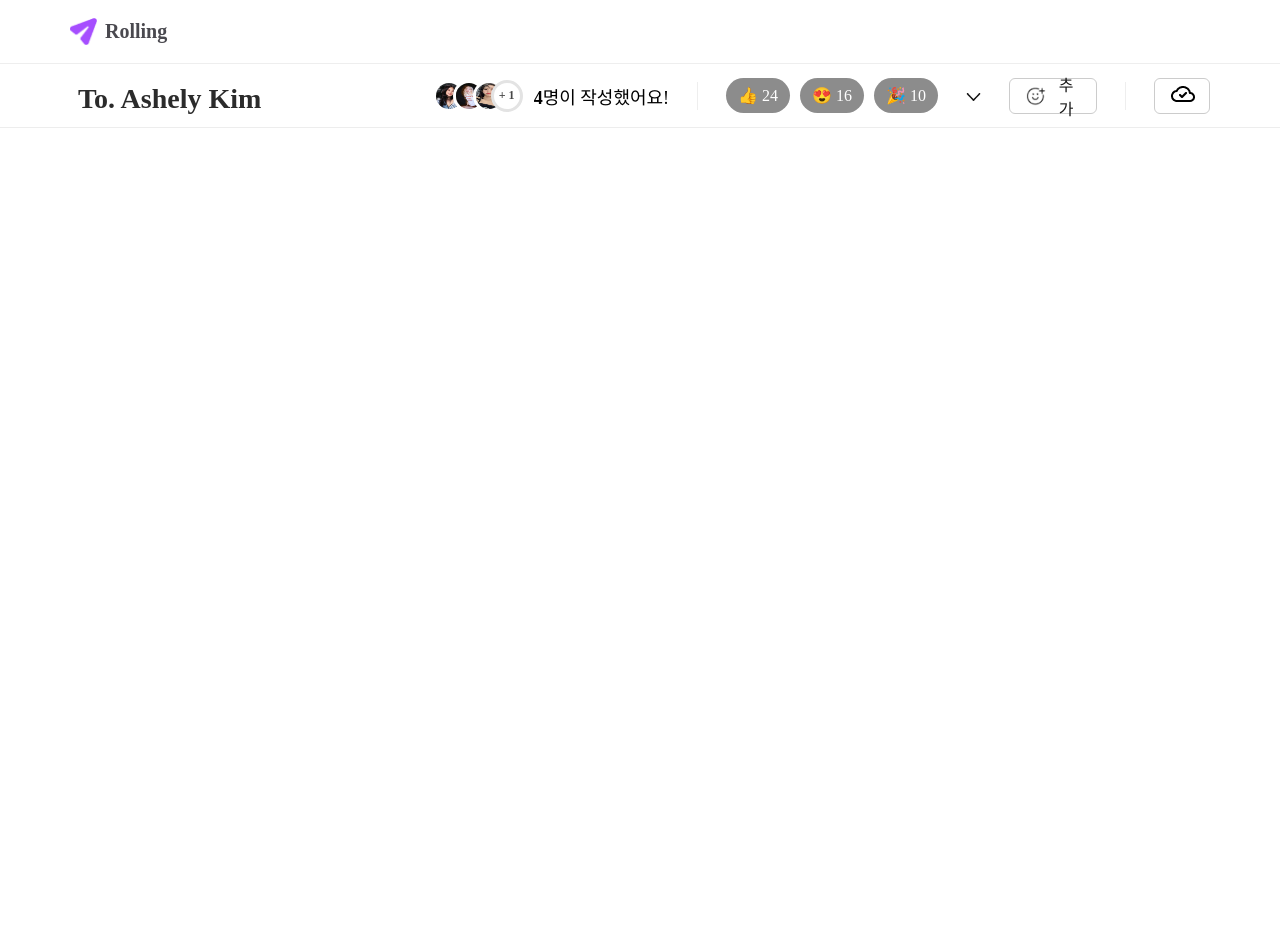
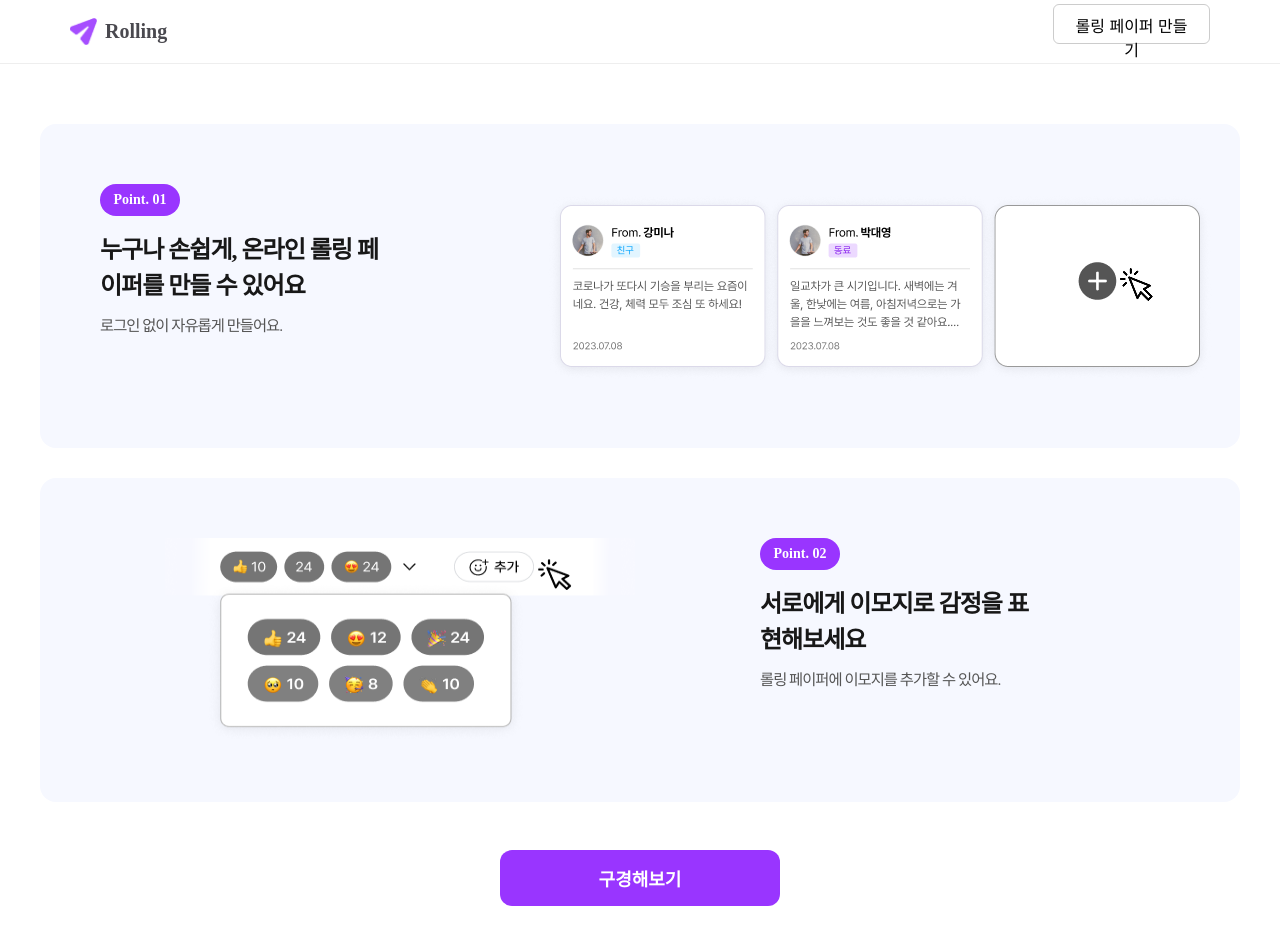
Before and after one commit to RollingPaperFE/RollingPaper, a React (Vite) app: page / in a window 1280 px wide. Before the commit the page ends 800 px from the top, so only its background shows below. Built offline with nearby package versions, Linux system fonts and the light colour scheme.

Commit message:
Feat: 라우터 설정

```diff
--- a/src/App.jsx
+++ b/src/App.jsx
@@ -1,32 +1,16 @@
-import { BrowserRouter } from "react-router-dom";
-import Header from "./Header/Header";
+import { BrowserRouter, Route, Routes } from "react-router-dom";
+import HomePage from "./pages/Home/HomePage";
+import BestAndNewestListPage from "./pages/BestAndNewest/BestAndNewestListPage";
 
 const App = () => {
   return (
     <BrowserRouter>
-      <Header />
+      <Routes>
+        <Route path="/" element={<HomePage />} />
+        <Route path="list" element={<BestAndNewestListPage />} />
+      </Routes>
     </BrowserRouter>
   );
 };
 
 export default App;
-
-// /**
-//  * App 컴포넌트가 저희 프로젝트의 루트 컴포넌트가 될 것 같습니다.
-//  * 여기에서 react-router를 통해 각각의 페이지를 연결지어주는 역할만 해주고
-//  * 각각의 페이지 및 컴포넌트는 src 디렉토리 아래에 생성하여 만들어 주시면 될 것 같습니다.
-//  * UI파트가 완성되기전까지는 본인이 만든 페이지나 컴포넌트를 App컴포넌트의 div태그를 삭제후 각자가 만든 컴포넌트를 넣어서 확인해주시고
-//  * git에 커밋할때는 div태그안의 내용을 원상복구해주시고 커밋해주시면 감사하겠습니다!
-//  *
-//  * 클론한 뒤 "npm i" 명령어를 터미널에 입력하시면 node_modules가 자동으로 설치됩니다.
-//  * 로컬 주소를 얻으려면 "npm run dev" 명령어를 터미널에 입력하시면 됩니다.
-//  *
-//  * feature/작업이름 형식의 브랜치를 만들어서 작성 후 push해주시면 됩니다!
-//  *
-//  * 추가적으로 axios와 react-router-dom 패키지는 미리 설치하였으니 참고하시면 좋을것 같습니다!!
-//  */
-// const App = () => {
-//   return <div>여기서 이 글 내용을 삭제하고 컴포넌트 넣어서 확인하세요!</div>;
-// };
-
-// export default App;
--- a/src/pages/BestAndNewest/BestAndNewestListPage.jsx
+++ b/src/pages/BestAndNewest/BestAndNewestListPage.jsx
@@ -1,15 +1,22 @@
+import { Link } from "react-router-dom";
 import RecipientCardList from "./RecipientCardList";
 import bestAndNewestStyle from "./BestAndNewestListPage.module.css";
+import HeaderButton from "../../Header/HeaderButton";
 
 const BestAndNewestListPage = () => {
   return (
-    <div className={bestAndNewestStyle["list-page"]}>
-      <RecipientCardList title={"인기 롤링 페이퍼 🔥"} sort={"like"} />
-      <RecipientCardList title={"최근에 만든 롤링 페이퍼 ⭐️"} />
-      <div className={bestAndNewestStyle["btn-container"]}>
-        <div className={bestAndNewestStyle["create-btn"]}>나도 만들어보기</div>
+    <>
+      <HeaderButton isMake={true} />
+      <div className={bestAndNewestStyle["list-page"]}>
+        <RecipientCardList title={"인기 롤링 페이퍼 🔥"} sort={"like"} />
+        <RecipientCardList title={"최근에 만든 롤링 페이퍼 ⭐️"} />
+        <div className={bestAndNewestStyle["btn-container"]}>
+          <Link to={"/post"} className={bestAndNewestStyle["create-btn"]}>
+            나도 만들어보기
+          </Link>
+        </div>
       </div>
-    </div>
+    </>
   );
 };
 
--- a/src/pages/BestAndNewest/BestAndNewestListPage.module.css
+++ b/src/pages/BestAndNewest/BestAndNewestListPage.module.css
@@ -25,6 +25,7 @@
   border: none;
   border-radius: 12px;
   cursor: pointer;
+  text-decoration: none;
 }
 
 /* Tablet */
--- a/src/pages/Home/HomePage.jsx
+++ b/src/pages/Home/HomePage.jsx
@@ -1,4 +1,6 @@
+import { Link } from "react-router-dom";
 import HomeBanner from "./HomeBanner";
+import HeaderButton from "../../Header/HeaderButton";
 import homeStyle from "./HomePage.module.css";
 
 const bannerList = [
@@ -20,11 +22,16 @@ const bannerList = [
 
 const HomePage = () => {
   return (
-    <div className={homeStyle["homepage"]}>
-      <HomeBanner {...bannerList[0]} />
-      <HomeBanner {...bannerList[1]} />
-      <div className={homeStyle["link-btn"]}>구경해보기</div>
-    </div>
+    <>
+      <HeaderButton isMake={true} />
+      <div className={homeStyle["homepage"]}>
+        <HomeBanner {...bannerList[0]} />
+        <HomeBanner {...bannerList[1]} />
+        <Link to={"/list"} className={homeStyle["link-btn"]}>
+          구경해보기
+        </Link>
+      </div>
+    </>
   );
 };
 
--- a/src/pages/Home/HomePage.module.css
+++ b/src/pages/Home/HomePage.module.css
@@ -22,6 +22,7 @@
   border: none;
   border-radius: 12px;
   cursor: pointer;
+  text-decoration: none;
 }
 
 /* Tablet */
```
